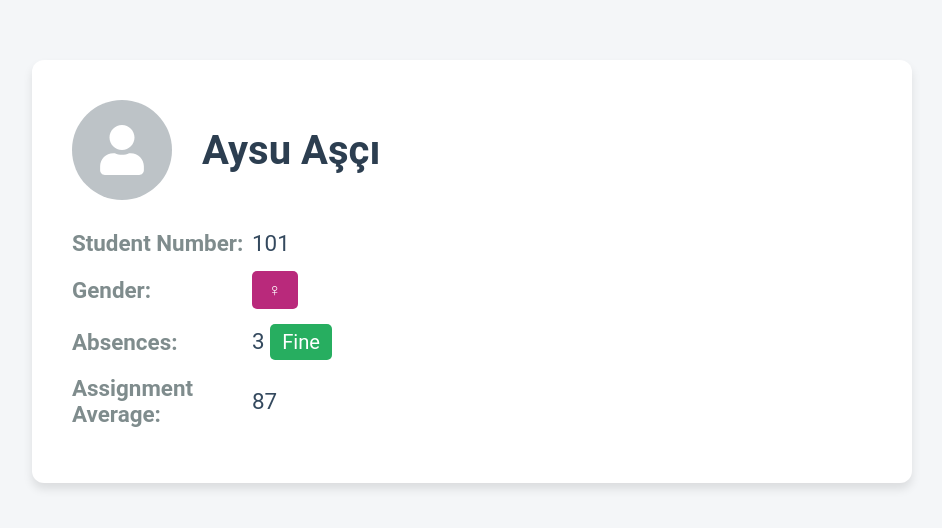
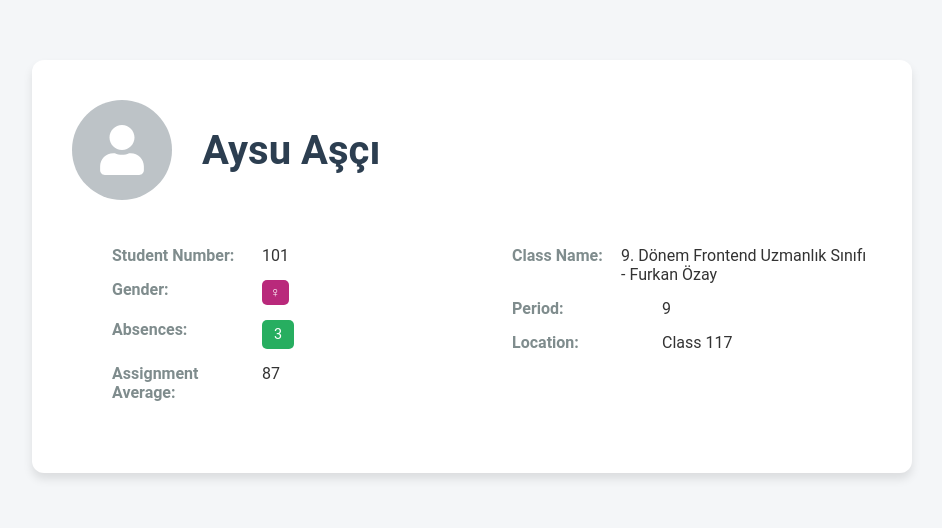
Before and after one commit to ElifKeskinn/StudentInfoSystem, a Next.js app: page /student/101 in a window 1280 px wide. Shown: the top 528 px of the page, without its empty margins (168-1110 px from the left). Built offline with nearby package versions, Linux system fonts and the light colour scheme.

Commit message:
class informations added to details page

```diff
--- a/app/globals.css
+++ b/app/globals.css
@@ -90,8 +90,6 @@ body {
 }
 
 
-
-
 .view-profile-button {
   background-color: #2980b9;
   color: #ffffff;
@@ -106,7 +104,7 @@ body {
   background-color: #1f6391;
 }
 
-/* Student Profile Styles */
+/* Student rofile stilleri */
 .student-profile {
   max-width: 800px;
   margin: 60px auto;
@@ -144,27 +142,27 @@ body {
   color: #2c3e50;
 }
 
-.student-info {
-  list-style-type: none;
-  padding: 0;
+.info-container {
+  display: flex;
+  justify-content: space-between;
+  margin-top: 30px;
 }
 
-.student-info li {
-  font-size: 1.4em;
-  margin-bottom: 15px;
-  color: #34495e;
-  display: flex;
-  align-items: center;
+.student-info,
+.class-info {
+  width: 48%;
 }
 
-.student-info li .label {
-  width: 180px;
+.student-info li,
+.class-info li {
+  display: flex;
+  margin-bottom: 15px;
+}
+
+.label {
+  width: 150px;
   font-weight: bold;
   color: #7f8c8d;
-}
-
-.student-info li .value {
-  flex-grow: 1;
 }
 
 
--- a/app/student/[student_number]/page.js
+++ b/app/student/[student_number]/page.js
@@ -8,6 +8,11 @@ const genderSymbols = {
   female: '♀',
 };
 
+const classInfo = {
+  class_name: '9. Dönem Frontend Uzmanlık Sınıfı - Furkan Özay',
+  period: '9',
+  location: 'Class 117',
+};
 
 const StudentProfile = async ({ params }) => {
   const students = await getStudentsData();
@@ -30,6 +35,7 @@ const StudentProfile = async ({ params }) => {
 
         </h1>
       </div>
+      <div className="info-container">
   <ul className="student-info">
     <li>
       <span className="label">Student Number:</span>
@@ -37,26 +43,17 @@ const StudentProfile = async ({ params }) => {
     </li>
     <li>
       <span className="label">Gender:</span>
-
       <span
-            className={`gender-icon ${student.gender === 'male' ? 'blue' : 'pink'
-              }`}
+        className={`gender-icon ${student.gender === 'male' ? 'blue' : 'pink'}`}
       >
-            <span className="gender-icon">{genderSymbols[student.gender]}
+        {genderSymbols[student.gender]}
       </span>
-
-          </span>
-
     </li>
     <li>
       <span className="label">Absences:</span>
       <span className="value">
-            {student.absences}{' '}
-            <span
-              className={`status ${student.absences > 5 ? 'red' : 'green'
-                }`}
-            >
-              {student.absences > 5 ? 'High' : 'Fine'}
+        <span className={`status ${student.absences > 5 ? 'red' : 'green'}`}>
+          {student.absences}
         </span>
       </span>
     </li>
@@ -65,7 +62,25 @@ const StudentProfile = async ({ params }) => {
       <span className="value">{student.homework_average}</span>
     </li>
   </ul>
+
+  <ul className="class-info">
+    <li>
+      <span className="label">Class Name:</span>
+      <span className="value">{classInfo.class_name}</span>
+    </li>
+    <li>
+      <span className="label">Period:</span>
+      <span className="value">{classInfo.period}</span>
+    </li>
+    <li>
+      <span className="label">Location:</span>
+      <span className="value">{classInfo.location}</span>
+    </li>
+  </ul>
 </div>
+
+      </div>
+
   );
 };
 
```
Lines whose indentation alone changed are shown as unchanged.
